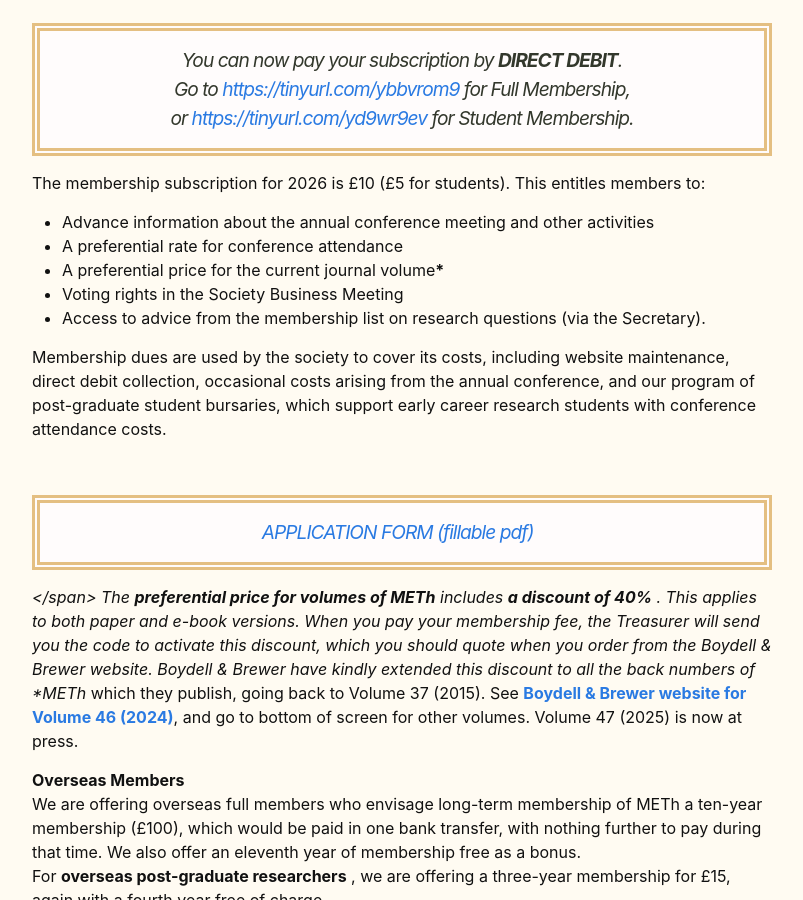
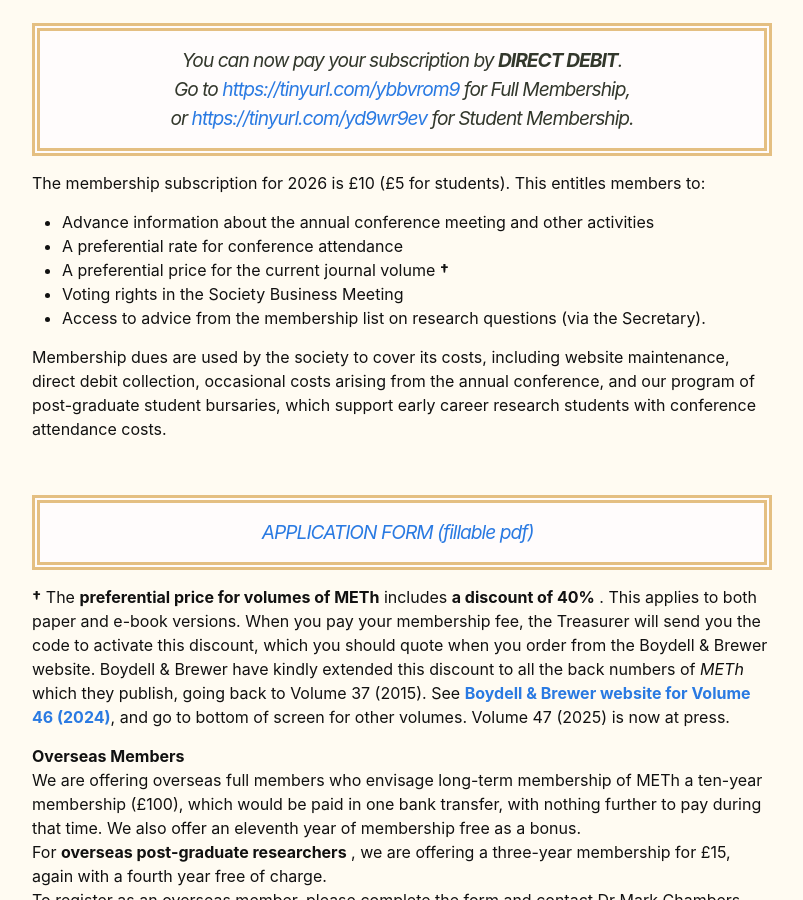
Before and after one commit to jamescummings/jamescummings.github.io, a Jekyll site: the page built from src/society/index.md, in a window 1280 px wide and 900 px high, scrolled down 750 px. Shown: the whole window, without its empty margins (238-1041 px from the left). Built offline with Jekyll 4.4.1, drawn with Linux system fonts in a browser that asks for light colours.

Commit message:
fiddling with society page

```diff
--- a/src/society/index.md
+++ b/src/society/index.md
@@ -12,7 +12,7 @@ calendar year.**
 
 
 > You can now pay your subscription by **DIRECT DEBIT**.
-> Go to  [https://tinyurl.com/ybbvrom9](https://tinyurl.com/ybbvrom9)  for Full Membership, <br/>
+> Go to  [https://tinyurl.com/ybbvrom9](https://tinyurl.com/ybbvrom9)  for Full Membership,
 > or  [https://tinyurl.com/yd9wr9ev](https://tinyurl.com/yd9wr9ev)  for Student Membership.
 
 
@@ -20,7 +20,7 @@ The membership subscription for 2026 is £10 (£5 for students). This entitles m
 
 - Advance information about the annual conference meeting and other activities
 - A preferential rate for conference attendance
-- A preferential price for the current journal volume<b>*</b>
+- A preferential price for the current journal volume **†**
 - Voting rights in the Society Business Meeting
 - Access to advice from the membership list on research questions (via the Secretary).
 
@@ -31,7 +31,7 @@ Membership dues are used by the society to cover its costs, including website ma
 > [APPLICATION FORM (fillable pdf)](/society/apply_2026.pdf)
 
 
-<span>*</span> The **preferential price for volumes of METh** includes **a discount of 40%** . This applies to both paper and e-book versions. When you pay your membership fee, the Treasurer will send you the code to activate this discount, which you should quote when you order from the Boydell &amp; Brewer website.  Boydell &amp; Brewer have kindly extended this discount to all the back numbers of *METh* which they publish, going back to Volume 37 (2015). See [**Boydell &amp; Brewer website for Volume 46 (2024)**](https://boydellandbrewer.com/book/medieval-english-theatre-46-9781843847519/), and go to bottom of screen for other volumes. Volume 47 (2025) is now at press.
+**†** The **preferential price for volumes of METh** includes **a discount of 40%** . This applies to both paper and e-book versions. When you pay your membership fee, the Treasurer will send you the code to activate this discount, which you should quote when you order from the Boydell &amp; Brewer website.  Boydell &amp; Brewer have kindly extended this discount to all the back numbers of *METh* which they publish, going back to Volume 37 (2015). See [**Boydell &amp; Brewer website for Volume 46 (2024)**](https://boydellandbrewer.com/book/medieval-english-theatre-46-9781843847519/), and go to bottom of screen for other volumes. Volume 47 (2025) is now at press.
 
  **Overseas Members**
 We are offering overseas full members who envisage long-term membership of METh a ten-year membership (£100), which would be paid in one bank transfer, with nothing further to pay during that time. We also offer an eleventh year of membership free as a bonus.
```
